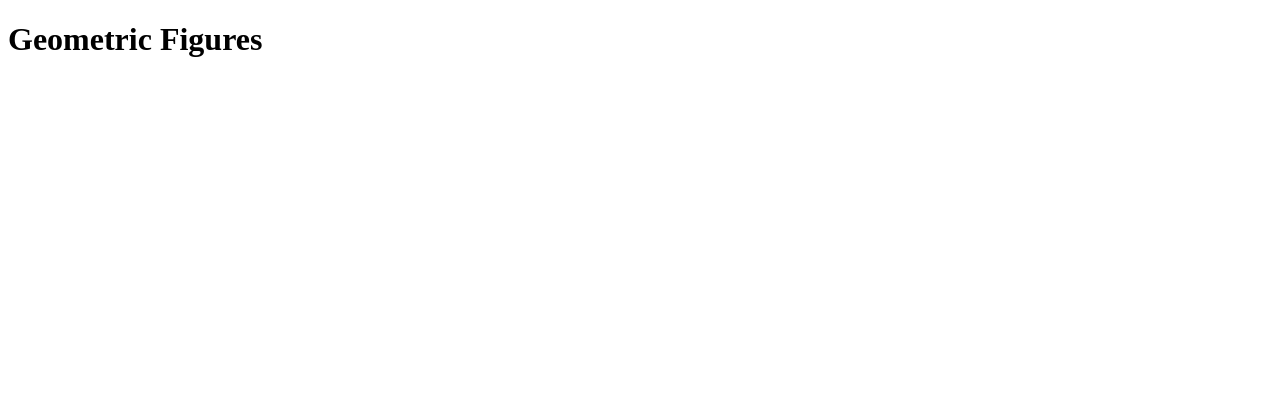
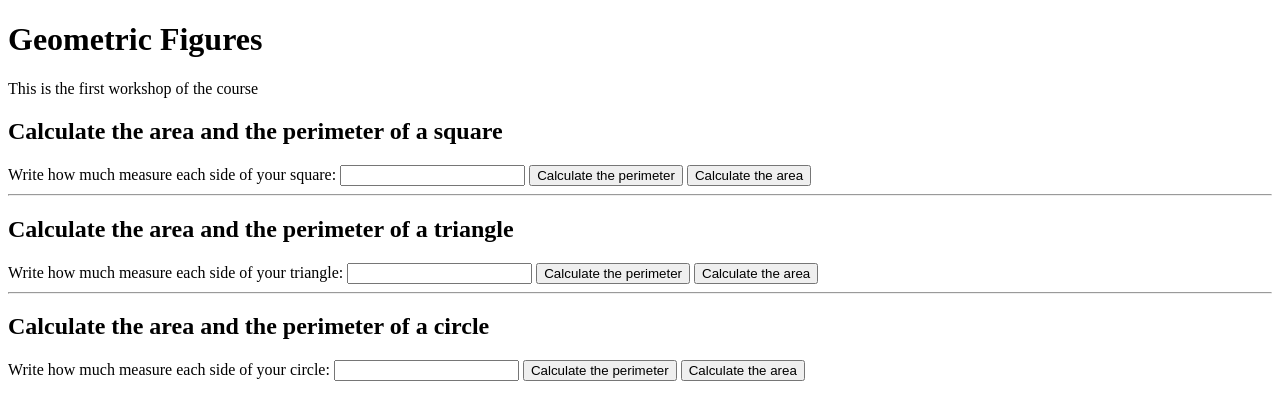
Before and after one commit to alexsencion/practice-course-js, a plain HTML site: page figures.html in a window 1280 px wide. Drawn offline with Linux system fonts and the light colour scheme.

Commit message:
here we interact with HTML

```diff
--- a/figures.html
+++ b/figures.html
@@ -7,9 +7,63 @@
     <title>Geometric Figures | JS-Course </title>
 </head>
 <body>
-    <h1>
-        Geometric Figures
-    </h1>
+    <header>
+        <h1>
+            Geometric Figures
+        </h1>
+        <p>This is the first workshop of the course</p>
+    </header>
+
+
+    <section>
+        <h2>Calculate the area and the perimeter of a square</h2>
+        <form>
+            <label for="SquareInput">
+                Write how much measure each side of your square:
+                <input id="SquareInput" type="number" />
+                <button type="button" onclick="calcPerimeterSquare()">
+                    Calculate the perimeter
+                </button>
+                <button type="button" onclick="calcAreaSquare()">
+                    Calculate the area
+                </button>
+            </label>
+        </form>
+    </section>
+    <hr/>
+    <section>
+        <h2>Calculate the area and the perimeter of a triangle</h2>
+        <form>
+            <label for="TriangleInput">
+                Write how much measure each side of your triangle:
+                <input id="TriangleInput" type="number" />
+                <button type="button" onclick="calcPerimeterTriangle()">
+                    Calculate the perimeter
+                </button>
+                <button type="button" onclick="calcAreaTriangle()">
+                    Calculate the area
+                </button>
+            </label>
+        </form>
+    </section>
+    <hr />
+    <section>
+        <h2>Calculate the area and the perimeter of a circle</h2>
+        <form>
+            <label for="CircleInput">
+                Write how much measure each side of your circle:
+                <input id="CircleInput" type="number" />
+                <button type="button" onclick="calcPerimeterCircle()">
+                    Calculate the perimeter
+                </button>
+                <button type="button" onclick="calcAreaCircle()">
+                    Calculate the area
+                </button>
+            </label>
+        </form>
+    </section>
+
+
     <script src="figures.js"></script>
 
 </body>
--- a/figures.js
+++ b/figures.js
@@ -31,12 +31,12 @@ console.group("Triangulo");
 // const triangleSide2 = 6;
 // const trianglebase = 4;
 
-console.log(
-    trianglePerimeter(6,6,4))
+// console.log(
+//     trianglePerimeter(6,6,4))
 
 
-console.log(
-    triangleArea(4,5.5))
+// console.log(
+//     triangleArea(4,5.5))
 
 
 // console.log("The triangle side measure: "
@@ -61,6 +61,7 @@ function triangleArea(base,  height) {
 }
 // console.log("The area of triangle is: " + triangleArea + "cm^2");
 
+console.log(triangleArea(5,4))
 
 console.groupEnd();
 
@@ -117,3 +118,59 @@ console.log(
     circleArea(5))
 
 console.groupEnd();
+
+
+//here we interact with HTML
+//Square
+
+function calcPerimeterSquare() {
+    const input = document.getElementById("SquareInput");
+    const value = input.value;
+
+    const perimeter = squarePerimeter(value);
+    alert(perimeter);
+}
+
+function calcAreaSquare() {
+    const input = document.getElementById("SquareInput");
+    const value = input.value;
+
+    const area = squareArea(value);
+    alert(area);
+}
+
+//triangle
+
+function calcPerimeterTriangle() {
+    const input = document.getElementById("TriangleInput");
+    const value = input.value;
+
+    const perimeter = trianglePerimeter(value);
+    alert(perimeter);
+}
+
+function calcAreaTriangle() {
+    const input = document.getElementById("TriangleInput");
+    const value = input.value;
+
+    const area = triangleArea(value);
+    alert(area);
+}
+
+// Circle
+
+function calcPerimeterCircle() {
+    const input = document.getElementById("CircleInput");
+    const value = input.value;
+
+    const perimeter = circlePerimeter(value);
+    alert(perimeter);
+}
+
+function calcAreaCircle() {
+    const input = document.getElementById("CircleInput");
+    const value = input.value;
+
+    const area = circleArea(value);
+    alert(area);
+}
```
